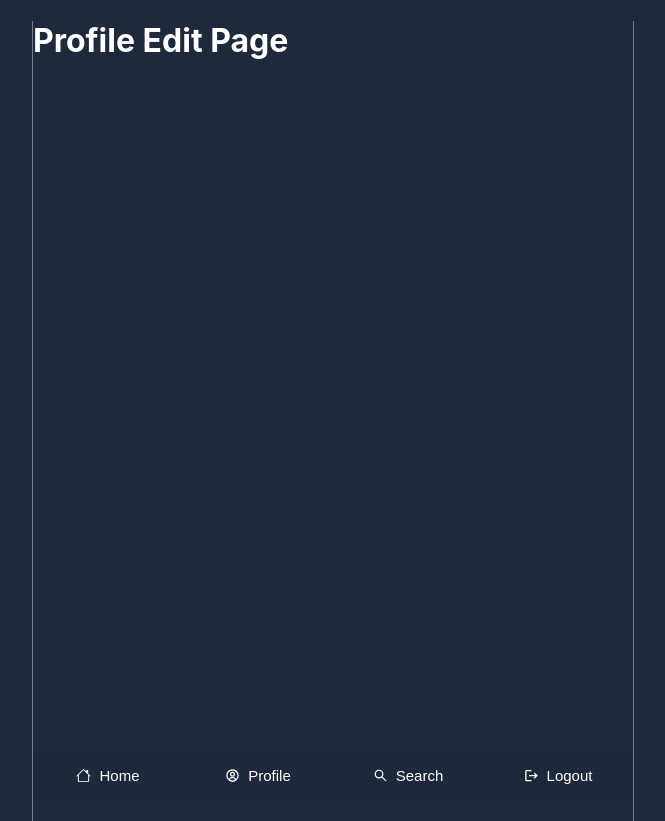
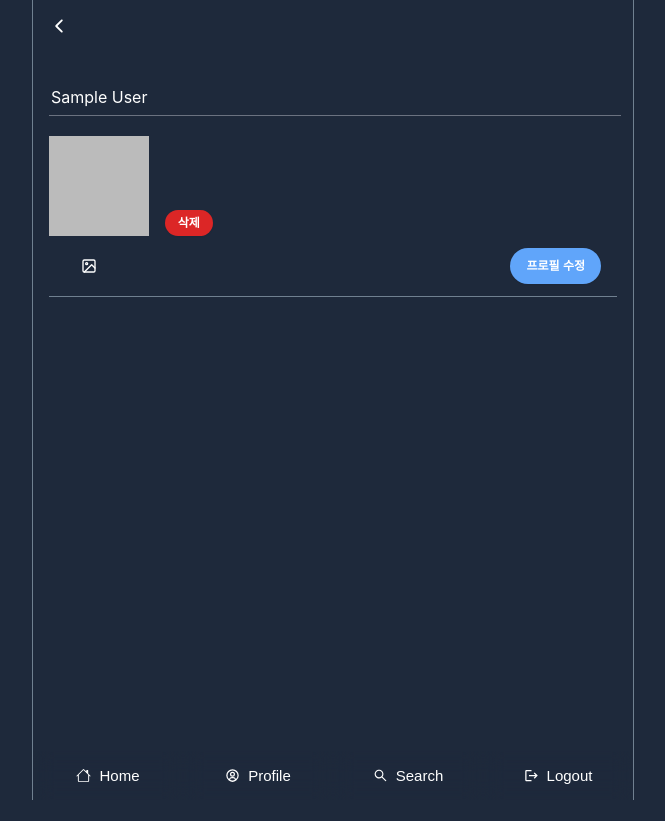
Before and after one commit to kangGayoung/portfolio-react-twitter, a React (Create React App) app: page /profile/edit in a window 1280 px wide. Shown: the whole page, without its empty margins (307-972 px from the left). After the commit the page ends 800 px from the top, so only its background shows below. Built offline with nearby package versions, Linux system fonts and the light colour scheme; no server answers; sample sign-in values are in the browser's storage.

Commit message:
firebase storage  프로필 이미지

```diff
--- a/src/components/posts/PostForm.tsx
+++ b/src/components/posts/PostForm.tsx
@@ -34,7 +34,7 @@ export default function PostForm(){
 
     const onSubmit = async (e: any) => {
         setIsSubmitting(true);
-        const key = `${user?.uid}/${uuidv4()}`;
+        const key = `${user?.uid}/${uuidv4()}`; //uuidv4 랜던 string으로 파일명 생성
         const storageRef = ref(storage, key);
         e.preventDefault();
 
--- a/src/index.scss
+++ b/src/index.scss
@@ -154,6 +154,23 @@ body {
   }
 }
 .post-form {
+  &_profile {
+    padding: 16px;
+
+    .post-form_input {
+      border-bottom: 1px solid $gray;
+      padding: 8px 2px;
+      font-size: 16px;
+      width: 100%;
+      margin-bottom: 20px;
+
+      &:active,
+      &:focus {
+        border-bottom: 1px solid white;
+      }
+    }
+  }
+
   &_image-area {
     display: flex;
     align-items: center;
@@ -479,3 +496,46 @@ body {
     }
   }
 }
+
+// 프로필 레이아웃
+.profile {
+  display: flex;
+  padding: 0 1rem;
+  margin-top: 2.5rem;
+  justify-content: space-between;
+  align-items: center;
+
+  &_image {
+    border-radius: 50%;
+    width: 100px;
+    height: 100px;
+  }
+
+  &_btn {
+    @extend .button;
+    background-color: $primaryColor;
+
+    &:hover,
+    &:focus {
+      background-color: $activeBorder;
+    }
+  }
+
+  &_text {
+    padding: 0 1rem;
+    margin-top: 20px;
+  }
+
+  &_name {
+    font-size: 16px;
+    color: $white;
+    font-weight: 700;
+    margin-bottom: 4px;
+  }
+
+  &_email {
+    font-size: 14px;
+    color: $grayText;
+    margin-bottom: 4px;
+  }
+}
--- a/src/pages/home/index.tsx
+++ b/src/pages/home/index.tsx
@@ -2,7 +2,7 @@
 import PostForm from "../../components/posts/PostForm";
 import PostBox from "../../components/posts/PostBox";
 import React, {useContext, useEffect, useState} from "react";
-import { collection, query, where, onSnapshot,orderBy } from "firebase/firestore";
+import { collection, query,  onSnapshot,orderBy } from "firebase/firestore";
 import AuthContext from "../../context/AuthContext";
 import {db} from "../../firebaseApp";
 
@@ -38,6 +38,7 @@ export default function HomePage(){
             })
         }
     }, [user]);
+
     return (
         <div className="home">
             <div className="home_top">
--- a/src/pages/profile/edit.tsx
+++ b/src/pages/profile/edit.tsx
@@ -1,3 +1,153 @@
+import PostHeader from "../../components/posts/PostHeader";
+import React, {useContext, useEffect, useState} from "react";
+import {FiImage} from "react-icons/fi";
+import AuthContext from "context/AuthContext";
+import {deleteObject, getDownloadURL, ref, uploadString} from "firebase/storage";
+
+import {v4 as uuidv4} from "uuid";
+import {storage} from "../../firebaseApp";
+import { updateProfile } from "firebase/auth";
+import {toast} from "react-toastify";
+import {useNavigate} from "react-router-dom";
+
+const STORAGE_DOWNLOAD_URL_STR = "https://firebasestorage.googleapis.com";
+
 export default function ProfileEditPage(){
-    return <h1>Profile Edit Page</h1>
+    const [displayName, setDisplayName] = useState<string>("");
+    const [imageUrl, setImageUrl] = useState<string | null>(null);
+    const navigate = useNavigate();
+    const {user} = useContext(AuthContext);
+
+    const onChange = (e: React.ChangeEvent<HTMLInputElement>) => {
+        const {
+            target: {value},
+        } = e;
+
+        setDisplayName(value); // 사용자이름 변경 가능
+    };
+
+    const onSubmit = async (e:any) => {
+        let key = `${user?.uid}/${uuidv4()}`;
+        const storageRef = ref(storage, key);
+        let newImageurl = null;
+
+        e.preventDefault();
+
+        try {
+            // 기존 유저 이미지가 firebase Storage 이미지일 경우에만 삭제
+            if (user?.photoURL &&
+                user?.photoURL?.includes(STORAGE_DOWNLOAD_URL_STR)
+            ){ //유저에 기존 이미지가 있는 경우
+                const imageRef = ref(storage, user?.photoURL);
+                await deleteObject(imageRef).catch((error) => {
+                    console.log(error);
+                });
+            }
+            // 이미지 업로드
+            if(imageUrl){
+                const data = await uploadString(storageRef, imageUrl, "data_url");
+                newImageurl = await getDownloadURL(data?.ref);
+            }
+            // updateProfile 호출
+            if(user){
+                await updateProfile(user, {
+                    displayName: displayName || "",
+                    photoURL: newImageurl || "", //프로필 이미지 삭제 후 업데이트
+                }).then(() => {
+                    toast.success("프로필이 업데이트 되었습니다.");
+                    navigate("/profile");
+                }).catch((error) => {
+                    console.log(error);
+                });
+            }
+        } catch (e:any){
+            console.log(e);
+        }
+    };
+
+    /**
+    FileReader API
+    - 웹 애플리케이션에서 비동기적으로 파일을 읽게 해줌(파일업로드 or  이미지 트레이드시 사용)
+
+    .readeAsDataURL() 메서드
+    - 컨텐츠를 특정 데이터 url로 가져옴(인코딩된 스트링 데이터로 받아옴)
+
+    .loadend 이벤트
+    - .readeAsDataURL() 메서드 끝나는지 안끝나는지 확인 가능
+    - 파일 읽기가 끝나면 실행 */
+
+    const handleFileUpload = (e: any) => {
+        const {
+            target: {files},
+        } = e;
+
+        const file = files?.[0];
+        const fileReader = new FileReader();
+        fileReader.readAsDataURL(file);
+        fileReader.onloadend = (e:any) => {
+            const {result} = e?.currentTarget;
+            setImageUrl(result);
+        }
+    };
+
+    const handleDeleteImage = () => {
+        setImageUrl(null);
+    };
+
+    // 사용자 이미지가 있는경우
+    useEffect(() => {
+        //console.log(user); //user 안에 이미지위치 키값(photoURL) 확인
+        if(user?.photoURL){
+            setImageUrl(user?.photoURL);
+        }
+        if(user?.displayName){
+            setDisplayName(user?.displayName); //처음 마운팅 될때 사용자 이름 셋팅
+        }
+    }, [user?.displayName, user?.photoURL]);
+
+    return (
+        <div className="post">
+            <PostHeader />
+            <form className="post-form" onSubmit={onSubmit}>
+                <div className="post-form_profile">
+                    <input
+                        type="text"
+                        name="displayName"
+                        className="post-form_input"
+                        placeholder="이름"
+                        onChange={onChange}
+                        value={displayName}
+                    />
+                    {imageUrl && (
+                        <div className="post-form_attachment">
+                            <img src={imageUrl} alt="attachment" width={100} height={100} />
+                            <button type="button" onClick={handleDeleteImage} className="post-form_clear-btn">
+                                삭제
+                            </button>
+                        </div>
+                    )}
+                    <div className="post-form_submit-area">
+                        <div className="post-form_image-area">
+                            <label className="post-form_file" htmlFor="file-input">
+                                <FiImage className="post-form_file-icon" />
+                            </label>
+                        </div>
+                        <input
+                            type="file"
+                            name="file-input"
+                            id="file-input"
+                            accept="image/*"
+                            className="hidden"
+                            onChange={handleFileUpload}
+                        />
+                        <input
+                            type="submit"
+                            value="프로필 수정"
+                            className="post-form_submit-btn"
+                        />
+                    </div>
+                </div>
+            </form>
+        </div>
+    )
 }
--- a/src/pages/profile/index.tsx
+++ b/src/pages/profile/index.tsx
@@ -1,3 +1,75 @@
+import React, {useContext, useEffect, useState} from "react";
+import {PostProps} from "../home";
+import PostBox from "../../components/posts/PostBox";
+import {collection, onSnapshot, orderBy, query, where} from "firebase/firestore";
+import {db} from "../../firebaseApp";
+import AuthContext from "../../context/AuthContext";
+import {useNavigate} from "react-router-dom";
+
+const PROFILE_DEFAULT_URL = '/logo192.png'; //기본 프로필 URL
+
 export default function ProfilePage(){
-    return <h1>Profile Page</h1>
+    const [posts, setPosts] = useState<PostProps[]>([]);
+    const navigate = useNavigate();
+    const {user} = useContext(AuthContext);
+
+    useEffect(() => {
+        if (user) {
+            let postsRef = collection(db, "posts");
+            let postsQuery = query(
+                postsRef,
+                where("uid", "==", user.uid), // 유저와 같은 아이디일때 게시글 가져오기
+                orderBy("createdAt", "desc")
+            );
+
+            onSnapshot(postsQuery, (snapShot) => {
+                let dataObj = snapShot.docs.map((doc) => ({
+                    ...doc.data(),
+                    id: doc?.id,
+                }));
+                setPosts(dataObj as PostProps[]);
+            })
+        }
+    }, [user]);
+
+    return (
+        <div className="home">
+            <div className="home_top">
+                <div className="home_title">Profile</div>
+                <div className="profile">
+                    <img
+                        src={user?.photoURL || PROFILE_DEFAULT_URL}
+                        alt="profile"
+                        className="profile_image"
+                        width={100}
+                        height={100}
+                    />
+                    <button
+                        type="button"
+                        className="profile_btn"
+                        onClick={() => navigate("/profile/edit")}
+                    >
+                        프로필 수정
+                    </button>
+                </div>
+                <div className="profile_text">
+                    <div className="profile_name">{user?.displayName || "사용자님"}</div>
+                    <div className="profile_email">{user?.email}</div>
+                </div>
+                <div className="home_tabs">
+                    <div className="home_tab home_tab--active">For You</div>
+                    <div className="home_tab">Likes</div>
+                </div>
+                <div className="post">
+                    {posts?.length > 0 ? (
+                        posts?.map((post) => <PostBox post={post} key={post.id} />)
+                    ) : (
+                        <div className="post_no-posts">
+                            <div className="post_text">게시글이 없습니다.</div>
+                        </div>
+                    )}
+                </div>
+            </div>
+        </div>
+    )
 }
```
